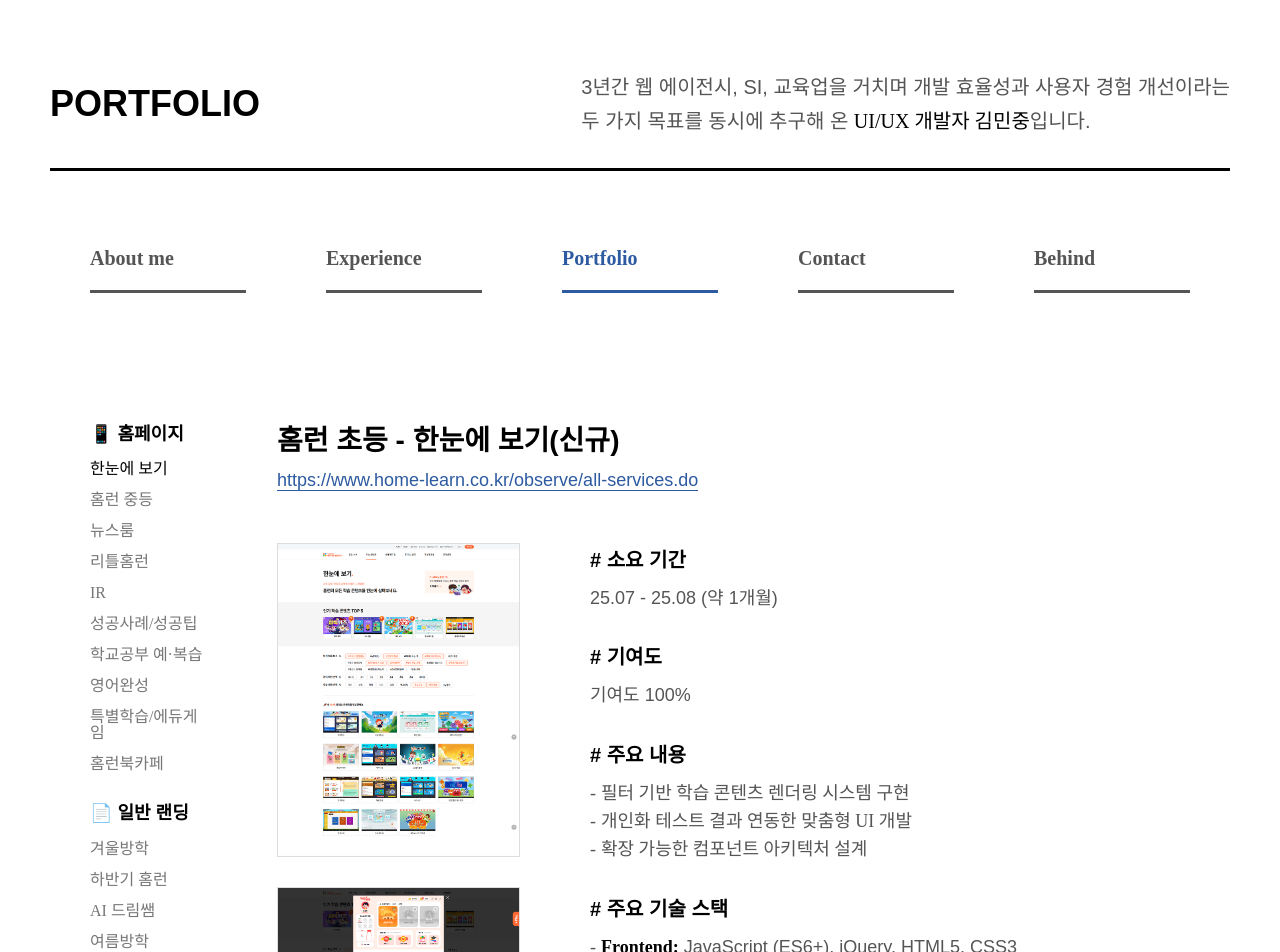
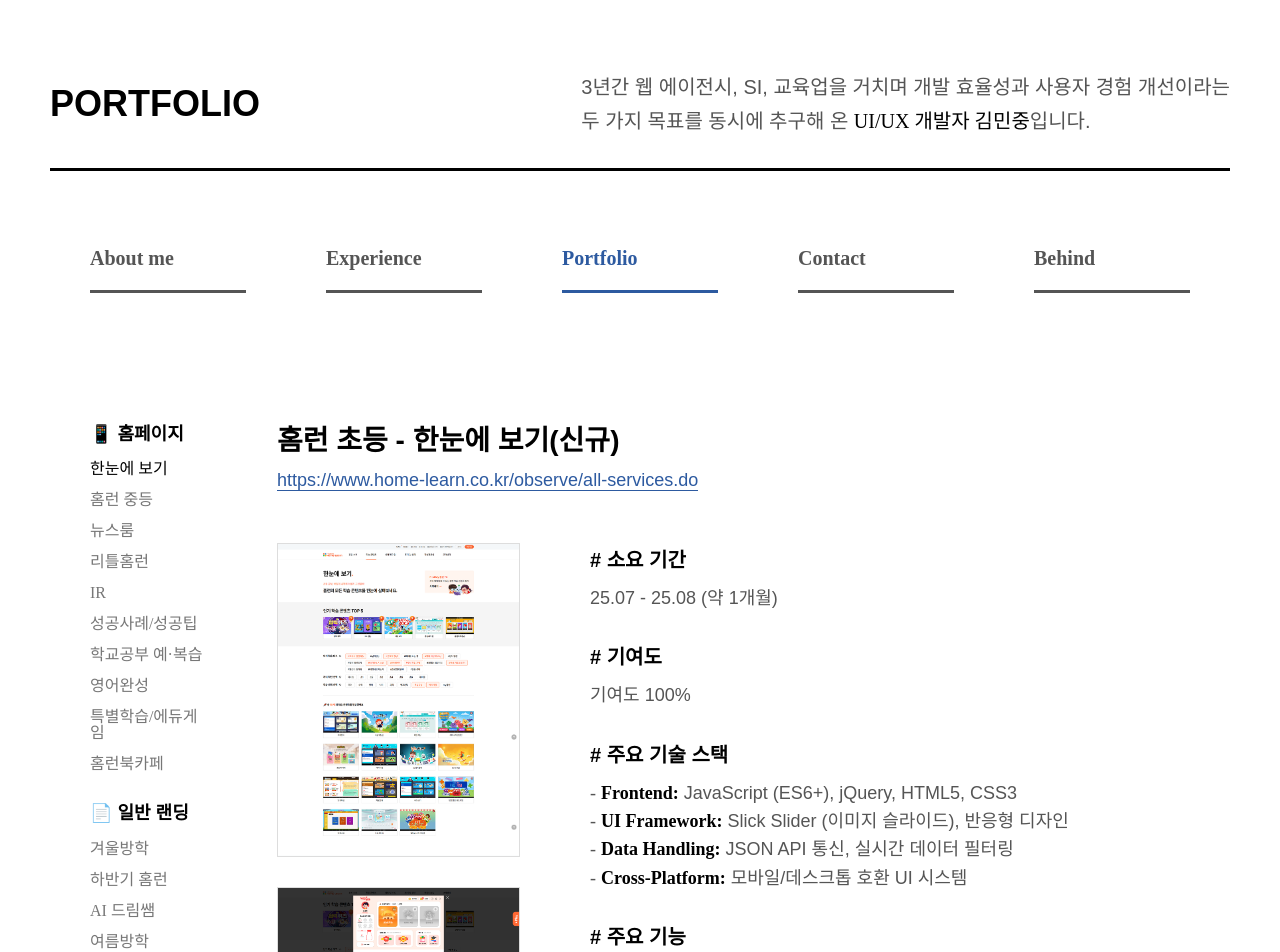
Before and after one commit to f1m1nn2r/my-portfolio, a React (Vite) app: page /portfolio/all-services in a window 1280 px wide. Shown: the top 952 px of the page. Built offline with nearby package versions, Linux system fonts and the light colour scheme; a web font is replaced by a local one.

Commit message:
feat(portfolioDetail): '주요 내용' 섹션 삭제 및 '담당 업무' 섹션 추가

```diff
--- a/src/pages/PortfolioDetail.jsx
+++ b/src/pages/PortfolioDetail.jsx
@@ -8,6 +8,13 @@
   if (!project) return <div>프로젝트를 찾을 수 없습니다.</div>;
 
   //-------------------------------------------------------
+  const workScopeItem =
+    project.workScope?.map((workScopeList, index) => (
+      <li key={index} className="detail__description-item dash">
+        {workScopeList}
+      </li>
+    )) || [];
+
   const descriptionItem =
     project.description?.map((descItem, index) => (
       <li key={index} className="detail__description-item dash">
@@ -89,18 +96,16 @@
               </div>
             </dl>
           </section>
-          <section className="detail__section">
-            <dl className="detail__section-lst">
-              <div className="detail__description-item">
-                <dt className="detail__section-label"># 주요 내용</dt>
-                <dd className="detail__section-value">
-                  <ul className="detail__description-list">
-                    {descriptionItem}
-                  </ul>
-                </dd>
-              </div>
-            </dl>
-          </section>
+          {project.workScope && (
+            <section className="detail__section">
+              <dl className="detail__section-list">
+                <div className="detail__description-item">
+                  <dt className="detail__section-label"># 담당 업무</dt>
+                  <ul className="detail__section-value">{workScopeItem}</ul>
+                </div>
+              </dl>
+            </section>
+          )}
           <section className="detail__section detail__section--tech-stack">
             <h3 className="detail__section-label"># 주요 기술 스택</h3>
             <dl className="detail__section-list">{techStackItem}</dl>
```
